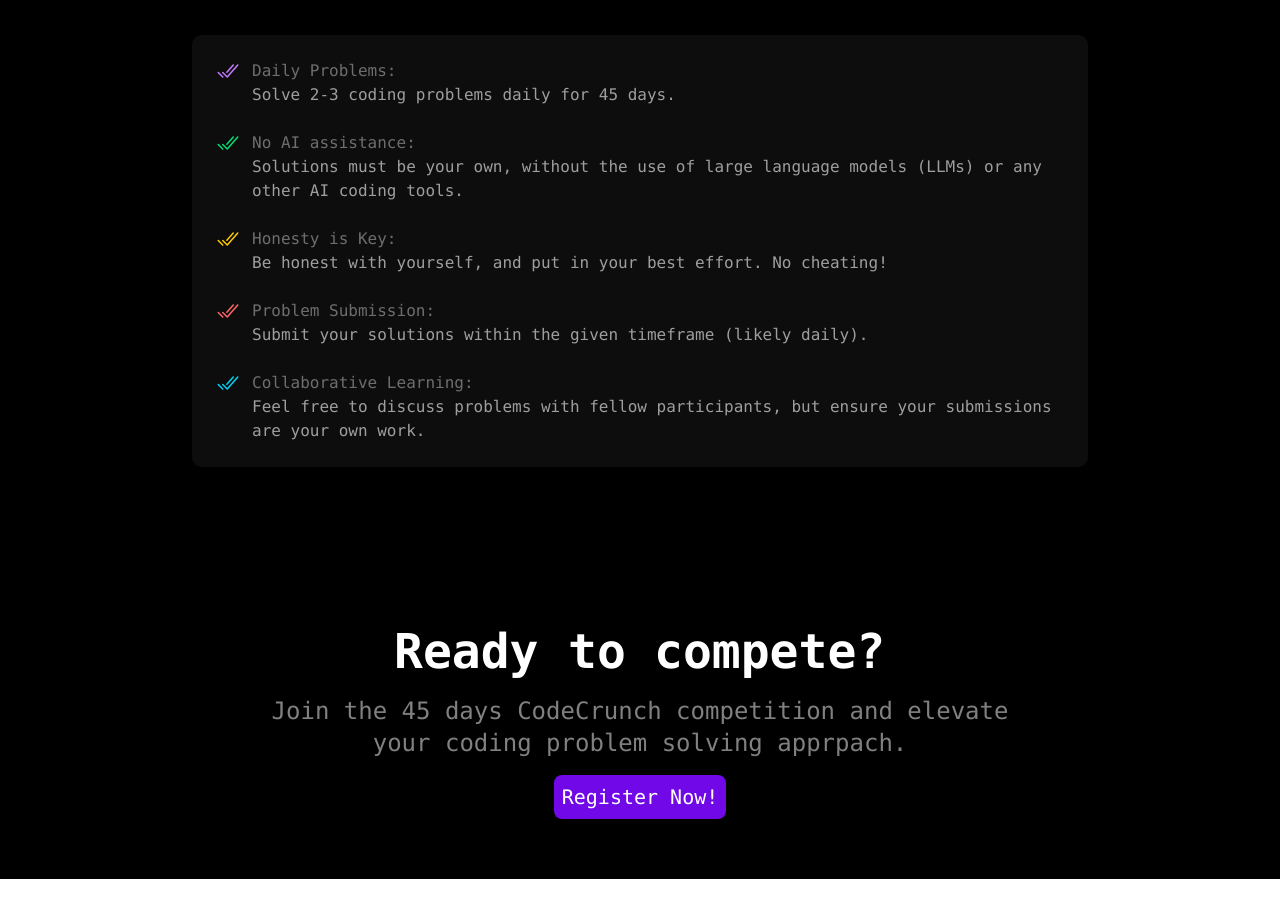
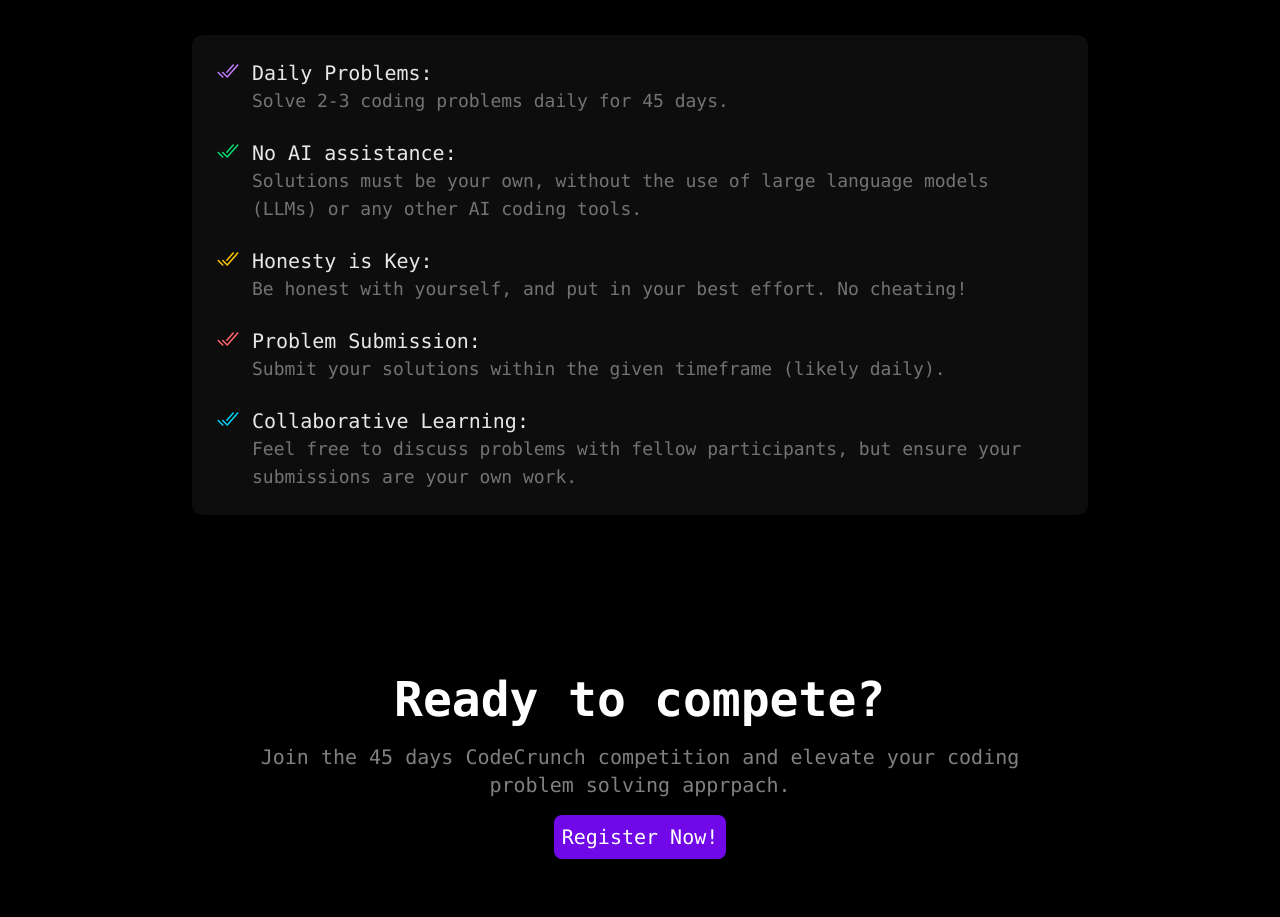
Before and after one commit to VinayyOjha/CodeCrunch, a React (Vite) app in the folder client/: page / in a window 1280 px wide. Shown: the part 2143-3060 px from the top of the page. Before the commit the page ends 3022 px from the top, so only its background shows below. Built offline with nearby package versions, Linux system fonts and the light colour scheme.

Commit message:
ui changes in register

```diff
--- a/client/src/Pages/authentication/Register.tsx
+++ b/client/src/Pages/authentication/Register.tsx
@@ -25,7 +25,7 @@
             <p className="font-mono font-bold text-3xl bg-gradient-to-r from-purple-500 via-orange-500 to-pink-500 bg-clip-text text-transparent inline-block">
               CodeCrunch.
             </p>
-            <p className="mt-2 font-mono text-md sm:text-2xl text-white">
+            <p className=" font-mono text-md sm:text-2xl text-white">
               Create your account.
             </p>
           </div>
@@ -39,7 +39,7 @@
             {/* Name */}
             <div>
               <div className="flex gap-2 items-center">
-                <IoMdPerson className="text-green-400 h-6 w-auto" />
+                <IoMdPerson className="text-indigo-400 h-6 w-auto" />
                 <span className="font-mono text-md text-white">Enter Name</span>
               </div>
 
@@ -53,7 +53,7 @@
             {/* Email */}
             <div>
               <div className="flex gap-2 items-center">
-                <MdOutlineMailOutline className="text-yellow-400 h-6 w-auto" />
+                <MdOutlineMailOutline className="text-gray-300 h-6 w-auto" />
                 <span className="font-mono text-md text-white ">
                   Enter Colg MailId
                 </span>
@@ -71,7 +71,7 @@
             {/* Password */}
             <div>
               <div className="flex gap-2 items-center">
-                <RiLockPasswordLine className="text-red-500 h-6 w-auto" />
+                <RiLockPasswordLine className="text-yellow-300 h-6 w-auto" />
                 <span className="font-mono text-md text-white text-md">
                   Enter password
                 </span>
--- a/client/src/Pages/landing/Hero.tsx
+++ b/client/src/Pages/landing/Hero.tsx
@@ -315,43 +315,43 @@
 
             <div className="p-6 max-w-4xl mx-auto rounded-lg bg-white/5">
               <div className="space-y-6 font-mono">
-                <div className="flex gap-3 items-start ">
+                <div className="flex gap-3 items-start text-lg">
                   <IoCheckmarkDoneOutline className=" shrink-0 h-6 w-6 text-purple-400" />
-                  <p className="text-white/60">
-                    <p className="text-white/40">Daily Problems:</p> Solve 2-3
+                  <p className="text-neutral-500">
+                    <p className="text-white/90 text-xl">Daily Problems:</p> Solve 2-3
                     coding problems daily for 45 days.
                   </p>
                 </div>
 
-                <div className="flex gap-3 items-start ">
+                <div className="flex gap-3 items-start text-lg">
                   <IoCheckmarkDoneOutline className=" shrink-0 h-6 w-6 text-green-400" />
-                  <p className="text-white/60">
-                    <p className="text-white/40">No AI assistance:</p> Solutions
+                  <p className="text-neutral-500">
+                    <p className="text-white/90 text-xl">No AI assistance:</p> Solutions
                     must be your own, without the use of large language models
                     (LLMs) or any other AI coding tools.
                   </p>
                 </div>
 
-                <div className="flex gap-3 items-start ">
+                <div className="flex gap-3 items-start text-lg">
                   <IoCheckmarkDoneOutline className=" shrink-0 h-6 w-6 text-yellow-400" />
-                  <p className="text-white/60">
-                    <p className="text-white/40">Honesty is Key:</p> Be honest
+                  <p className="text-neutral-500">
+                    <p className="text-white/90 text-xl">Honesty is Key:</p> Be honest
                     with yourself, and put in your best effort. No cheating!
                   </p>
                 </div>
 
-                <div className="flex gap-3 items-start ">
+                <div className="flex gap-3 items-start text-lg">
                   <IoCheckmarkDoneOutline className=" shrink-0 h-6 w-6 text-red-400" />
-                  <p className="text-white/60">
-                    <p className="text-white/40">Problem Submission:</p> Submit
+                  <p className="text-neutral-500">
+                    <p className="text-white/90 text-xl">Problem Submission:</p> Submit
                     your solutions within the given timeframe (likely daily).
                   </p>
                 </div>
 
-                <div className="flex gap-3 items-start ">
+                <div className="flex gap-3 items-start text-lg">
                   <IoCheckmarkDoneOutline className=" shrink-0 h-6 w-6 text-cyan-400" />
-                  <p className="text-white/60">
-                    <p className="text-white/40">Collaborative Learning:</p>{" "}
+                  <p className="text-neutral-500">
+                    <p className="text-white/90 text-xl">Collaborative Learning:</p>{" "}
                     Feel free to discuss problems with fellow participants, but
                     ensure your submissions are your own work.
                   </p>
@@ -375,7 +375,7 @@
             />
           </div>
 
-          <p className="mb-4 text-center text-xl sm:text-2xl text-white/50 font-mono">
+          <p className="mb-4 text-center text-lg sm:text-xl text-white/50 font-mono">
             Join the 45 days CodeCrunch competition and elevate your coding
             problem solving apprpach.
           </p>
```
